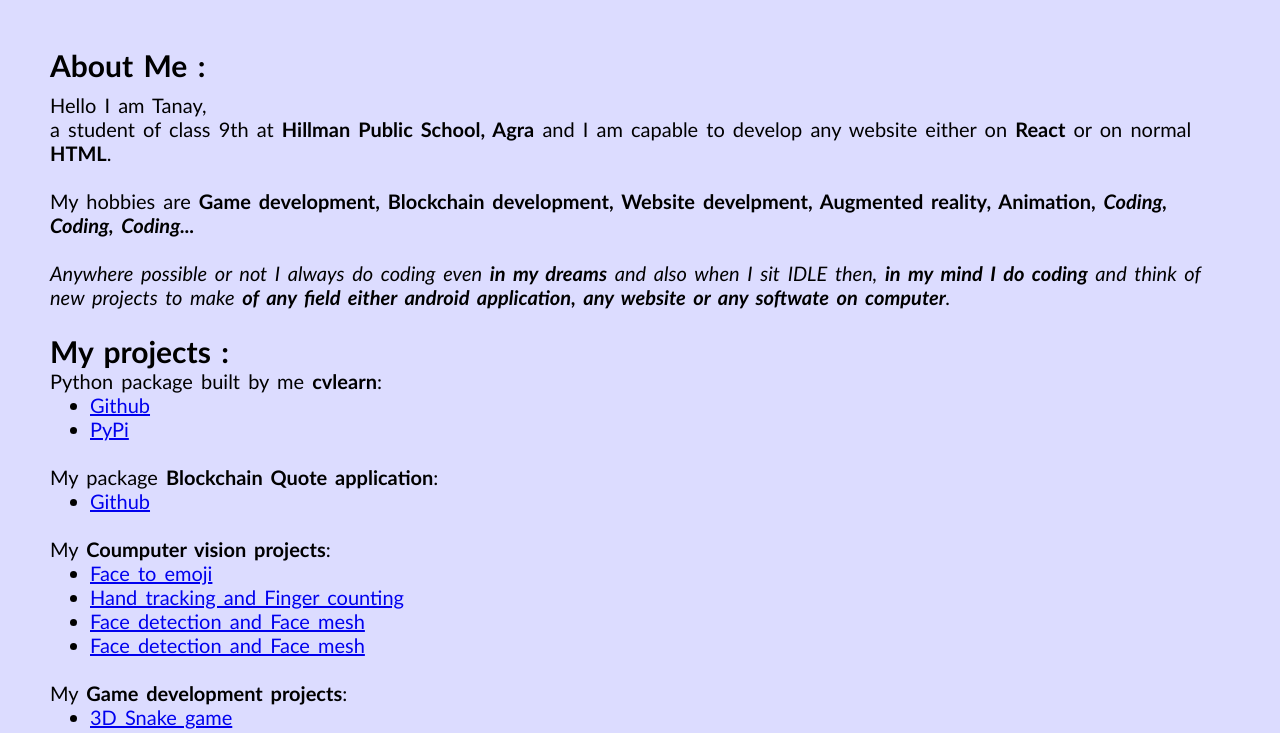
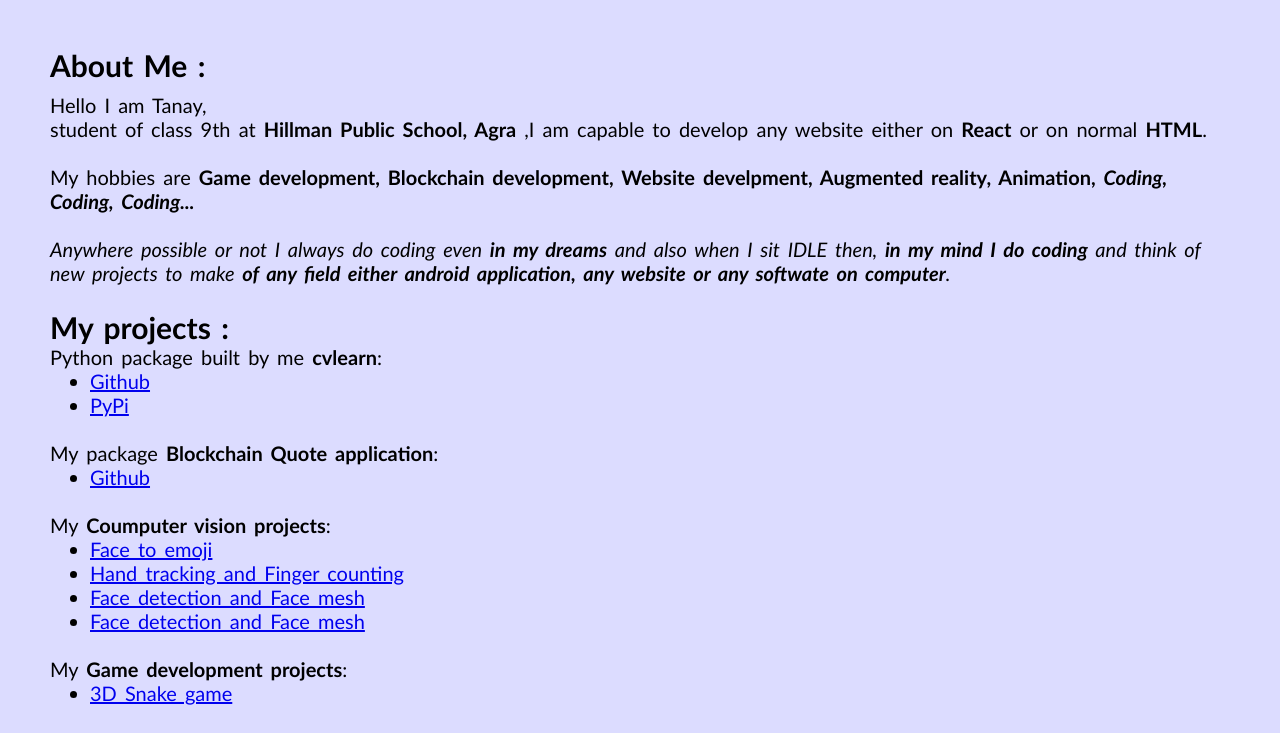
Before and after one commit to Developer-FIXER/main-website, a plain HTML site: page index.html in a window 1280 px wide. Shown: the part 814-1547 px from the top of the page. Drawn offline with Linux system fonts and the light colour scheme; no server answers.

Commit message:
Update index.html

```diff
--- a/index.html
+++ b/index.html
@@ -35,7 +35,7 @@
     <div class="about-me">
         <h2>About Me :</h2>
         <div class="about-me-all">
-            Hello I am Tanay,<br> a student of class 9th at <b>Hillman Public School, Agra</b> and I am capable to develop any website either on <b>React</b> or on normal <b>HTML</b>.
+            Hello I am Tanay,<br> student of class 9th at <b>Hillman Public School, Agra</b> ,I am capable to develop any website either on <b>React</b> or on normal <b>HTML</b>.
             <br></br>
             My hobbies are <b>Game development, Blockchain development, Website develpment, Augmented reality, Animation, <i>Coding, Coding, Coding...</i></b>
             <br></br>
```
